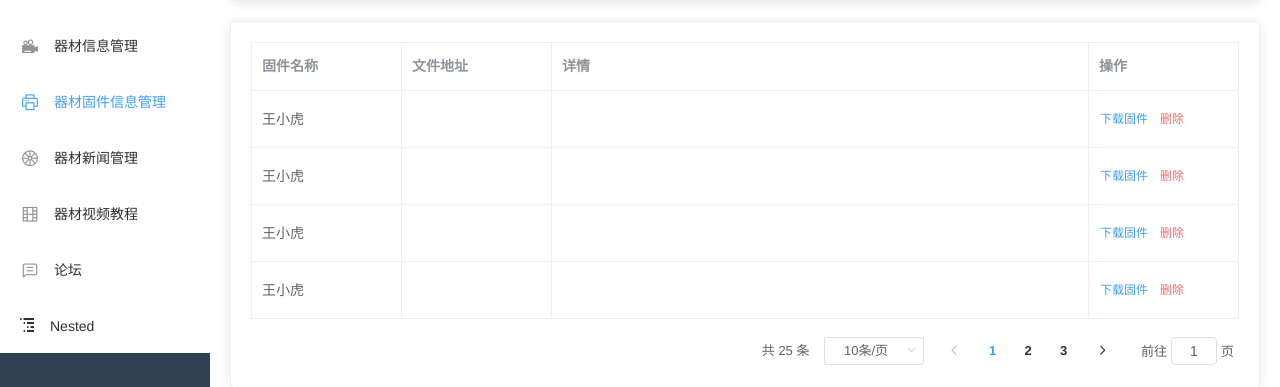
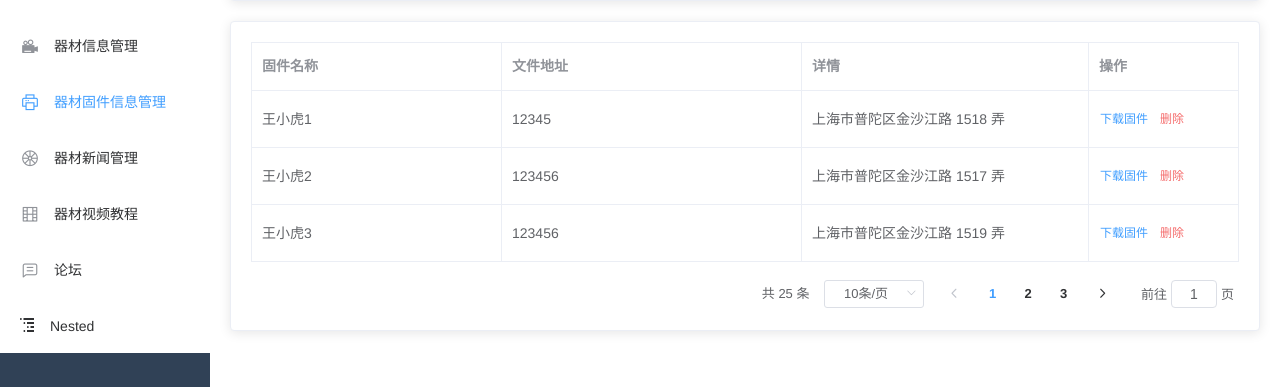
Before and after one commit to Masonwzb/vueEquimentManage, a Vue app: page /#/deviceFirmware/index in a window 1280 px wide. Shown: the part 151-538 px from the top of the page. Built offline with nearby package versions, Linux system fonts and the light colour scheme.

Commit message:
feat: firmware and news update

```diff
--- a/src/views/deviceFirmware/index.vue
+++ b/src/views/deviceFirmware/index.vue
@@ -27,14 +27,14 @@
       >
         <el-table-column
           fixed
-          prop="name"
+          prop="title"
           label="固件名称"
-          width="150"
+          width="250"
         />
         <el-table-column
           prop="fileUrl"
           label="文件地址"
-          width="150"
+          width="300"
         />
         <el-table-column
           prop="detail"
@@ -91,33 +91,17 @@ export default {
   data() {
     return {
       tableData: [{
-        date: '2016-05-02',
-        name: '王小虎',
-        province: '上海',
-        city: '普陀区',
-        address: '上海市普陀区金沙江路 1518 弄',
-        zip: 200333
+        title: '王小虎1',
+        detail: '上海市普陀区金沙江路 1518 弄',
+        fileUrl: '12345'
       }, {
-        date: '2016-05-04',
-        name: '王小虎',
-        province: '上海',
-        city: '普陀区',
-        address: '上海市普陀区金沙江路 1517 弄',
-        zip: 200333
+        title: '王小虎2',
+        detail: '上海市普陀区金沙江路 1517 弄',
+        fileUrl: '123456'
       }, {
-        date: '2016-05-01',
-        name: '王小虎',
-        province: '上海',
-        city: '普陀区',
-        address: '上海市普陀区金沙江路 1519 弄',
-        zip: 200333
-      }, {
-        date: '2016-05-03',
-        name: '王小虎',
-        province: '上海',
-        city: '普陀区',
-        address: '上海市普陀区金沙江路 1516 弄',
-        zip: 200333
+        title: '王小虎3',
+        detail: '上海市普陀区金沙江路 1519 弄',
+        fileUrl: '123456'
       }],
       pagination: {
         page: 1,
@@ -173,7 +157,6 @@ export default {
       if (res?.data?.list) {
         this.pagination.total = res.data.total
         this.tableData = res.data.list
-        console.log('get news list')
       }
     },
     async searchByTitle() {
--- a/src/views/deviceFirmware/updateFirmware.vue
+++ b/src/views/deviceFirmware/updateFirmware.vue
@@ -12,8 +12,7 @@
         <el-upload
           class="upload-demo"
           drag
-          action
-          multiple
+          :limit="1"
           :http-request="uploadFirmware"
         >
           <i class="el-icon-upload" />
@@ -57,11 +56,10 @@ export default {
     submitForm(formName) {
       this.$refs[formName].validate(async(valid) => {
         if (valid) {
-          const { title, detail } = this.ruleForm
-          const res = await addFirmware({
-            title,
-            detail
-          })
+          const { title, detail, fileUrl } = this.ruleForm
+          let params = { title, detail }
+          fileUrl && (params = { ...params, fileUrl })
+          const res = await addFirmware(params)
 
           if (res?.data) {
             this.$message({
@@ -91,7 +89,7 @@ export default {
 
       const formData = new window.FormData()
       formData.append('file', file)
-      formData.append('filename', file.name)
+      formData.append('fileType', 'driver')
       const res = await fileUpload(formData)
       if (res?.data) {
         this.ruleForm.fileUrl = res.data
--- a/src/views/deviceNews/index.vue
+++ b/src/views/deviceNews/index.vue
@@ -78,7 +78,7 @@
     </el-card>
 
     <update-news-dialog ref="myUpdateNewsDialog" @newsUpdated="toGetNewestList" />
-    <news-detail-dialog ref="myNewDetailDialog"/>
+    <news-detail-dialog ref="myNewDetailDialog" />
   </div>
 </template>
 
@@ -98,13 +98,13 @@ export default {
   data() {
     return {
       tableData: [{
-        title: '王小虎',
+        title: '王小虎1',
         detail: '上海市普陀区金沙江路 1518 弄'
       }, {
-        title: '王小虎',
+        title: '王小虎2',
         detail: '上海市普陀区金沙江路 1517 弄'
       }, {
-        title: '王小虎',
+        title: '王小虎3',
         detail: '上海市普陀区金沙江路 1519 弄'
       }],
       pagination: {
@@ -127,7 +127,7 @@ export default {
     },
     async handleDeleteClick(row) {
       const { id } = row
-      const res = await deleteNews({ id });
+      const res = await deleteNews({ id })
       if (res) {
         this.$message({
           message: '删除成功',
```
